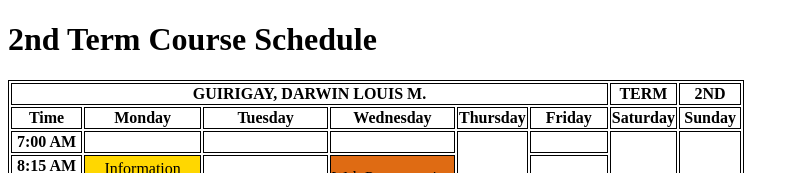
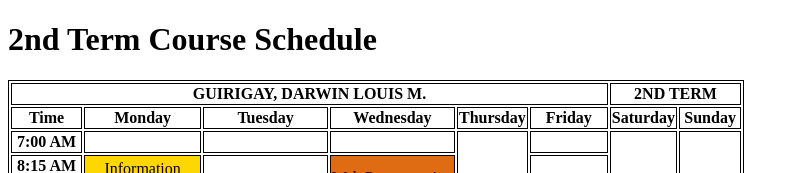
Before and after one commit to dlGuiri/dlGuiri.github.io, a plain HTML site: page GuirigayCourseSchedule.html in a window 1280 px wide. Shown: the top 173 px of the page, without its empty margins (0-799 px from the left). Drawn offline with Linux system fonts and the light colour scheme.

Commit message:
Set the colspan to 2 to house the title: "2ND TERM"

```diff
--- a/GuirigayCourseSchedule.html
+++ b/GuirigayCourseSchedule.html
@@ -50,8 +50,7 @@
             <table>
                 <tr>
                     <th colspan="6">GUIRIGAY, DARWIN LOUIS M.</th>
-                    <th>TERM</th>
-                    <th>2ND</th>
+                    <th colspan="2">2ND TERM</th>
                 </tr>
                 <tr>
                     <th>Time</th>
```
